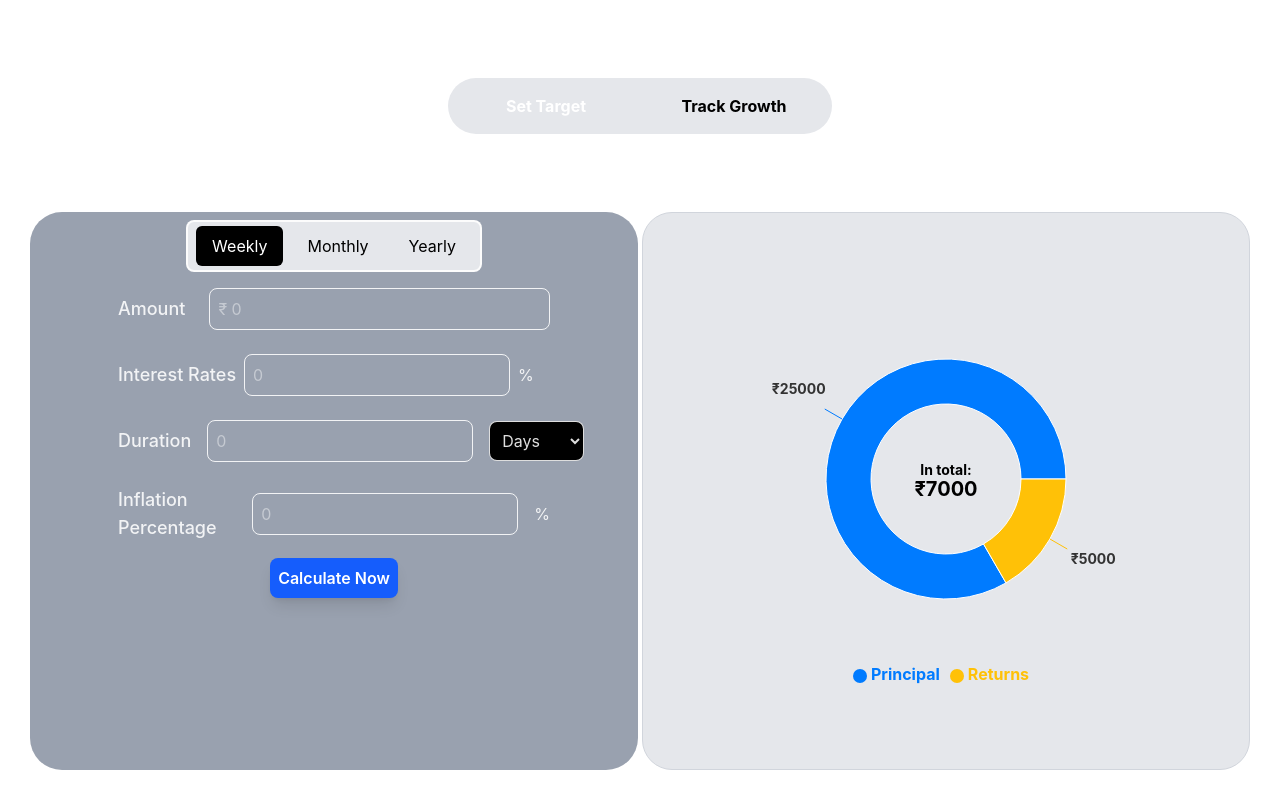
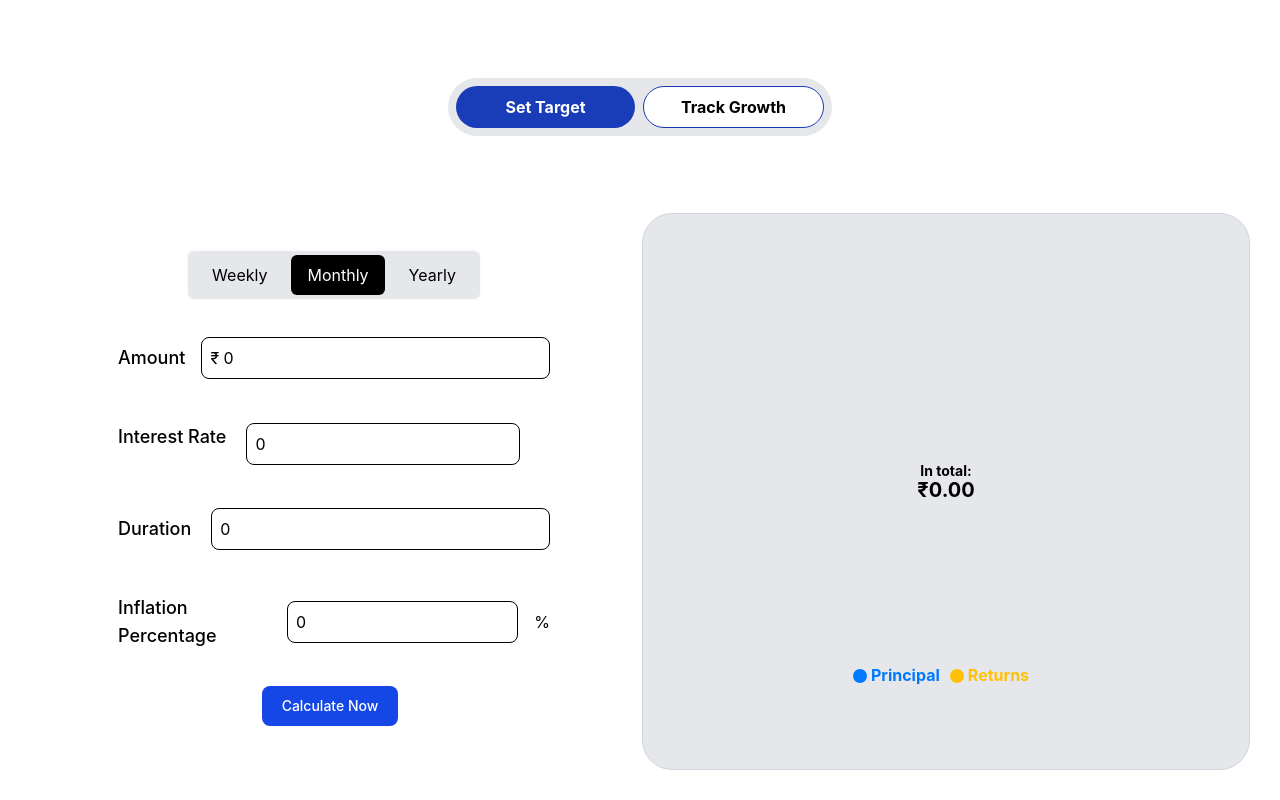
Before and after one commit to Aditya-Kumar-33/Financial_Planner, a React (Vite) app: page / in a window 1280 px wide. Built offline with nearby package versions, Linux system fonts and the light colour scheme.

Commit message:
complete change of files

```diff
--- a/src/components/ButtonCalc.jsx
+++ b/src/components/ButtonCalc.jsx
@@ -1,51 +1,26 @@
-import React, { useState } from "react";
-import { motion } from "framer-motion";
+import React from "react";
 
-const ButtonCalc = () => {
-  const [selected, setSelected] = useState("Set Target");
-
+const ButtonCalc = ({ selectedTarget, setSelectedTarget }) => {
   return (
     <div className="relative flex gap-2 bg-gray-200 p-2 rounded-[30px] w-[30%]">
 
-      <div
-        className="relative flex-1 cursor-pointer text-center"
-        onClick={() => setSelected("Set Target")}
-      >
-        {selected === "Set Target" && (
-          <motion.div
-            layoutId="active"
-            className="absolute inset-0 font-bold bg-blue-800 rounded-[30px]"
-            transition={{ type: "spring", stiffness: 250, damping: 30 }}
-          />
-        )}
+      {/* Set Target Button */}
       <button
-          className={`relative font-bold z-10 px-4 py-2 w-full ${
-            selected === "Set Target" ? "text-white" : "text-black"
-          }`}
+        onClick={() => setSelectedTarget("Set Target")}
+        className={`flex-1 px-4 py-2 font-bold rounded-[30px] transition-all duration-300
+        ${selectedTarget === "Set Target" ? "bg-blue-800 text-white" : "bg-white text-black border border-blue-800"}`}
       >
         Set Target
       </button>
-      </div>
 
-      <div
-        className="relative flex-1 cursor-pointer text-center"
-        onClick={() => setSelected("Track Growth")}
-      >
-        {selected === "Track Growth" && (
-          <motion.div
-            layoutId="active"
-            className="absolute inset-0 font-bold bg-blue-800 rounded-[30px]"
-            transition={{ type: "spring", stiffness: 250, damping: 30 }}
-          />
-        )}
+      {/* Track Growth Button */}
       <button
-          className={`relative font-bold z-10 px-4 py-2 w-full ${
-            selected === "Track Growth" ? "text-white" : "text-black"
-          }`}
+        onClick={() => setSelectedTarget("Track Growth")}
+        className={`flex-1 px-4 py-2 font-bold rounded-[30px] transition-all duration-300
+        ${selectedTarget === "Track Growth" ? "bg-blue-800 text-white" : "bg-white text-black border border-blue-800"}`}
       >
         Track Growth
       </button>
-      </div>
 
     </div>
   );
--- a/src/components/ButtonWMY.jsx
+++ b/src/components/ButtonWMY.jsx
@@ -1,8 +1,7 @@
-import React, { useState } from "react";
+import React from "react";
 import { motion } from "framer-motion";
 
-const ButtonWMY = () => {
-  const [selected, setSelected] = useState("Weekly");
+const ButtonWMY = ({ selectedPattern, setSelectedPattern }) => {
   const options = ["Weekly", "Monthly", "Yearly"];
 
   return (
@@ -11,9 +10,9 @@ const ButtonWMY = () => {
         <div
           key={option}
           className="relative flex-1 cursor-pointer text-center"
-          onClick={() => setSelected(option)}
+          onClick={() => setSelectedPattern(option.toLowerCase())} // Convert to lowercase for consistency
         >
-          {selected === option && (
+          {selectedPattern === option.toLowerCase() && (
             <motion.div
               layoutId="active"
               className="absolute inset-0 bg-black rounded-md"
@@ -22,7 +21,7 @@ const ButtonWMY = () => {
           )}
           <button
             className={`relative z-10 px-4 py-2 ${
-              selected === option ? "text-white" : "text-black"
+              selectedPattern === option.toLowerCase() ? "text-white" : "text-black"
             }`}
           >
             {option}
--- a/src/components/InputBoxNum.jsx
+++ b/src/components/InputBoxNum.jsx
@@ -1,30 +1,26 @@
-import React, { useState } from "react";
+import React from "react";
 import { motion } from "framer-motion";
 
-const InputBoxNum = ({label='',placeholder=''}) => {
-  const [amount, setAmount] = useState("");
-
+const InputBoxNum = ({ label = "", placeholder = "", value, onChange }) => {
   const handleNumber = (e) => {
-    let value = e.target.value.replace(/[^0-9]/g, ""); // Allow only numbers
-    setAmount(value);
+    let val = e.target.value.replace(/[^0-9]/g, ""); // Allow only numbers
+    onChange(val);
   };
 
   return (
-    <>
-        <div className="flex items-center gap-4 p-2 rounded-lg w-full max-w-md">
-      <span className="text-lg font-medium mr-2">{label}</span>
+    <div className="flex items-center gap-4 p-2 rounded-lg w-full max-w-md">
+      <span className="text-lg font-medium text-black">{label}</span>
       <motion.input
         type="text"
-        value={amount ? `₹ ${amount}` : ""}
+        value={value ? `₹ ${value}` : ""}
         placeholder={placeholder}
-        className="flex-1 p-2 border rounded-lg outline-none"
+        className="flex-1 p-2 border border-black text-black bg-transparent rounded-lg outline-none placeholder-black"
         onChange={handleNumber}
         initial={{ scale: 1 }}
         whileFocus={{ scale: 1.05 }}
         transition={{ type: "spring", stiffness: 200 }}
       />
     </div>
-    </>
   );
 };
 
--- a/src/components/InputBoxPercentage.jsx
+++ b/src/components/InputBoxPercentage.jsx
@@ -1,34 +1,32 @@
-import React, { useState } from "react";
+import React from "react";
 import { motion } from "framer-motion";
 
-const InputBoxPercentage = ({ label = "", placeholder = "" }) => {
-  const [amount, setAmount] = useState("");
-
+const InputDuration = ({ label = "", placeholder = "", value, onChange }) => {
   const handleNumber = (e) => {
-    let value = e.target.value.replace(/[^0-9]/g, ""); // Allow only numbers
-    value = Math.min(100, Number(value)); // Limit to 100
-    setAmount(value || ""); // Prevents leading zero issue
+    let val = e.target.value.replace(/[^0-9]/g, ""); // Allow only numbers
+    val = Math.min(1000, Number(val)); // Limit to 1000
+    onChange(val || ""); // Prevents leading zero issue
   };
 
   return (
-    <div className="flex items-center gap-2 p-2 rounded-lg w-full max-w-md">
-      <span className="text-lg font-medium">{label}</span>
-        <motion.div className="flex items-center">
+    <div className="flex items-start p-2 rounded-lg w-full max-w-md">
+      <span className="text-lg font-medium text-black pr-[20px] text-left">{label}</span>
+      <motion.div className="flex items-center flex-1">
         <motion.input
           type="text"
-                value={amount ? `${amount}` : ""}
+          value={value}
           placeholder={placeholder}
-                className="flex-1 p-2 border w-5xs rounded-lg outline-none"
+          className="p-2 border border-black text-black bg-transparent rounded-lg outline-none
+                     w-[90%] max-w-[400px] text-left placeholder-black pl-2
+                     transition-transform duration-200 ease-in-out focus:scale-105"
           onChange={handleNumber}
           initial={{ scale: 1 }}
           whileFocus={{ scale: 1.05 }}
           transition={{ type: "spring", stiffness: 200 }}
-
         />
-            <span className="ml-2">%</span>
       </motion.div>
     </div>
   );
 };
 
-export default InputBoxPercentage;
+export default InputDuration;
--- a/src/components/InputDuration.jsx
+++ b/src/components/InputDuration.jsx
@@ -1,43 +1,26 @@
-import React, { useState } from "react";
+import React from "react";
 import { motion } from "framer-motion";
 
-const InputDuration = ({ label = "", placeholder = "" }) => {
-  const [amount, setAmount] = useState("");
-  const [unit, setUnit] = useState("Days"); // Default selection
-
+const InputDuration = ({ label = "", placeholder = "", value, onChange }) => {
   const handleNumber = (e) => {
-    let value = e.target.value.replace(/[^0-9]/g, ""); // Allow only numbers
-    value = Math.min(1000, Number(value)); // Limit to 1000
-    setAmount(value || ""); // Prevents leading zero issue
+    let val = e.target.value.replace(/[^0-9]/g, ""); // Allow only numbers
+    val = Math.min(1000, Number(val)); // Limit to 1000
+    onChange(val || ""); // Prevents leading zero issue
   };
 
   return (
-    <div className="flex items-center gap-4 p-2 rounded-lg w-full max-w-md">
-      {/* Label */}
-      <span className="text-lg font-medium">{label}</span>
-
-      {/* Input with animation */}
+    <div className="flex items-center p-2 rounded-lg w-full max-w-md">
+      <span className="text-lg font-medium text-black pr-[20px]">{label}</span>
       <motion.input
         type="text"
-        value={amount}
+        value={value}
         placeholder={placeholder}
-        className="flex-1 p-2 border rounded-lg outline-none"
+        className="p-2 border border-black text-black bg-transparent rounded-lg outline-none w-[90%] max-w-[400px] text-left placeholder-black"
         onChange={handleNumber}
         initial={{ scale: 1 }}
-        whileFocus={{ scale: 1.1 }}
+        whileFocus={{ scale: 1.05 }}
         transition={{ type: "spring", stiffness: 200 }}
       />
-
-      {/* Dropdown */}
-      <select
-        className="p-2 border rounded-lg outline-none bg-black cursor-pointer"
-        value={unit}
-        onChange={(e) => setUnit(e.target.value)}
-      >
-        <option value="Days">Days</option>
-        <option value="Months">Months</option>
-        <option value="Years">Years</option>
-      </select>
     </div>
   );
 };
--- a/src/components/InputInflation.jsx
+++ b/src/components/InputInflation.jsx
@@ -1,35 +1,30 @@
-import React, { useState } from "react";
+import React from "react";
 import { motion } from "framer-motion";
 
-const InputInflation = ({label='',placeholder=''}) => {
-  const [amount, setAmount] = useState("");
-
+const InputInflation = ({ label = "", placeholder = "", value, onChange }) => {
   const handleNumber = (e) => {
-    let value = e.target.value.replace(/[^0-9]/g, ""); // Allow only numbers
-    value = Math.min(value, 100);
-    setAmount(value);
+    let val = e.target.value.replace(/[^0-9]/g, ""); // Allow only numbers
+    val = Math.min(100, Number(val)); // Limit to 100
+    onChange(val || "");
   };
 
   return (
-    <>
     <div className="flex items-center gap-4 p-2 rounded-lg w-full max-w-md">
-            <span className="text-lg font-medium mr-2">{label}</span>
+      <span className="text-lg font-medium text-black">{label}</span>
       <motion.div className="flex gap-2 items-center">
         <motion.input
           type="text"
-                        value={amount ? `${amount}` : ""}
+          value={value}
           placeholder={placeholder}
-                        className="flex-1 p-2 border w-5xs rounded-lg outline-none"
+          className="flex-1 p-2 border border-black text-black bg-transparent rounded-lg outline-none w-[90%] max-w-[400px] placeholder-black"
           onChange={handleNumber}
           initial={{ scale: 1 }}
-                        whileFocus={{ scale: 1.1 }}
+          whileFocus={{ scale: 1.05 }}
           transition={{ type: "spring", stiffness: 200 }}
-
         />
-                    <span className="ml-2">%</span>
+        <span className="ml-2 text-black">%</span>
       </motion.div>
     </div>
-    </>
   );
 };
 
--- a/src/pages/calculator.jsx
+++ b/src/pages/calculator.jsx
@@ -1,41 +1,109 @@
-import React, { useState } from 'react';
-import DonutChart from '../components/DonutChart'
-import ButtonWMY from '../components/ButtonWMY'
-import ButtonCalc from '../components/ButtonCalc'
-import InputBoxNum from '../components/InputBoxNum'
-import InputBoxPercentage from '../components/InputBoxPercentage'
-import InputDuration from '../components/InputDuration'
-import InputInflation from '../components/InputInflation'
-import Button from '../components/Button'
-import { calculateRequiredInvestment } from '../Functions/calculateRequiredInvestment'
-import { calculateInvestment } from '../Functions/CalculateInvestment'
+import React, { useState } from "react";
+import DonutChart from "../components/DonutChart";
+import ButtonWMY from "../components/ButtonWMY";
+import ButtonCalc from "../components/ButtonCalc";
+import InputBoxNum from "../components/InputBoxNum";
+import InputBoxPercentage from "../components/InputBoxPercentage";
+import InputDuration from "../components/InputDuration";
+import InputInflation from "../components/InputInflation";
+import { calculateRequiredInvestment } from "../Functions/calculateRequiredInvestment";
+import { calculateInvestment } from "../Functions/CalculateInvestment";
 
 const Calculator = () => {
+  const [selectedTarget, setSelectedTarget] = useState("Set Target");
+  const [selectedPattern, setSelectedPattern] = useState("monthly");
+
+  const [amount, setAmount] = useState("");
+  const [interestRate, setInterestRate] = useState("");
+  const [duration, setDuration] = useState("");
+  const [inflation, setInflation] = useState("");
+
+  const [investmentResult, setInvestmentResult] = useState({
+    principalInvested: 0,
+    returnsEarned: 0,
+    finalAmount: 0,
+  });
+
+  const handleCalculate = () => {
+    console.log("Button clicked");
+    console.log("Selected Target:", selectedTarget);
+    console.log("Selected Pattern:", selectedPattern);
+    console.log("Amount:", amount);
+    console.log("Interest Rate:", interestRate);
+    console.log("Duration:", duration);
+    console.log("Inflation:", inflation);
+
+    const params = {
+      pattern: selectedPattern,
+      stepUpPercentage: 0,
+      inflationRate: Number(inflation) || 0,
+      returnRate: Number(interestRate) || 0,
+      years: Number(duration) || 0,
+    };
+
+    let result;
+    if (selectedTarget === "Set Target") {
+      result = calculateRequiredInvestment({
+        ...params,
+        targetAmount: Number(amount) || 0,
+      });
+    } else {
+      result = calculateInvestment({
+        ...params,
+        initialInvestment: Number(amount) || 0,
+      });
+    }
+
+    console.log("Calculation Result:", result);
+
+    setInvestmentResult({
+      principalInvested: Number(result?.totalPrincipalInvested) || 0,
+      returnsEarned: Number(result?.returnsEarned) || 0,
+      finalAmount:
+        (Number(result?.totalPrincipalInvested) || 0) +
+        (Number(result?.returnsEarned) || 0),
+    });
+  };
+
   return (
-    <>
-      <div className='h-screen w-screen grid grid-rows-[5%,95%]'>
-        <div className='h-full w-full bg-white flex justify-center items-center gap-[30px]'>
-          <ButtonCalc/>
+    <div className="h-screen w-screen grid grid-rows-[5%,95%]">
+      <div className="h-full w-full bg-white flex justify-center items-center gap-[30px]">
+        <ButtonCalc
+          selectedTarget={selectedTarget}
+          setSelectedTarget={setSelectedTarget}
+        />
+      </div>
+
+      <div className="h-full w-full bg-white flex gap-[4px] p-[30px] pt-[0px] items-center">
+      <div className="w-1/2 h-full rounded-4xl flex flex-col items-center justify-evenly py-2">
+          <ButtonWMY
+            selectedPattern={selectedPattern}
+            setSelectedPattern={setSelectedPattern}
+          />
+          <InputBoxNum label={"Amount"} placeholder="₹ 0" value={amount} onChange={setAmount} />
+          <InputBoxPercentage label={"Interest Rate"} placeholder="0" value={interestRate} onChange={setInterestRate} />
+          <InputDuration label="Duration" placeholder="0" value={duration} onChange={setDuration} />
+          <InputInflation label="Inflation Percentage" placeholder="0" value={inflation} onChange={setInflation} />
+
+          <button
+            onClick={handleCalculate}
+            type="button"
+            className="text-white bg-blue-700 hover:bg-blue-800 focus:ring-4 focus:ring-blue-300 font-medium rounded-lg text-sm px-5 py-2.5 me-2 mb-2 dark:bg-blue-600 dark:hover:bg-blue-700 focus:outline-none dark:focus:ring-blue-800"
+          >
+            Calculate Now
+          </button>
         </div>
 
-        <div className='h-full w-full bg-white flex gap-[4px] p-[30px] pt-[0px] items-center'>
-          <div className='w-1/2 h-full bg-gray-400 rounded-4xl flex flex-col items-center gap-2 py-2'>
-            <ButtonWMY/>
-            <InputBoxNum label={'Amount'} placeholder='₹ 0'/>
-            <InputBoxPercentage label={'Interest Rates'} placeholder='0'/>
-            <InputDuration label='Duration' placeholder='0'/>
-            <InputInflation label='Inflation Percentage' placeholder='0'/>
-            <Button text='Calculate Now' />
-          </div>
-          <div className='w-1/2 h-full bg-gray-200 rounded-[30px]
-          border-[0.01px] border-gray-300 border-opacity-10 flex
-          justify-center items-center'>
-            <DonutChart principal={25000} returns={5000} total={7000} />
-          </div>
+        <div className="w-1/2 h-full bg-gray-200 rounded-[30px] border-[0.01px] border-gray-300 border-opacity-10 flex justify-center items-center">
+          <DonutChart
+            principal={investmentResult.principalInvested}
+            returns={investmentResult.returnsEarned}
+            total={investmentResult.finalAmount}
+          />
         </div>
       </div>
-    </>
-  )
-  }
+    </div>
+  );
+};
 
 export default Calculator;
```
Also changed, not shown: src/components/DonutChart.jsx (+4 -4 lines). Lines whose indentation alone changed are shown as unchanged.
